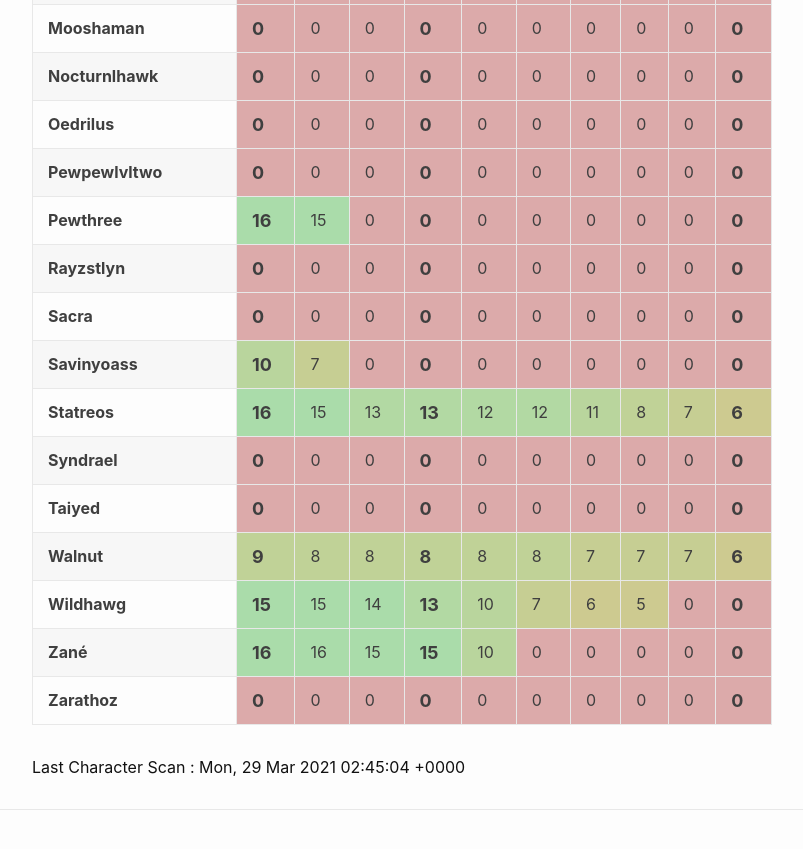
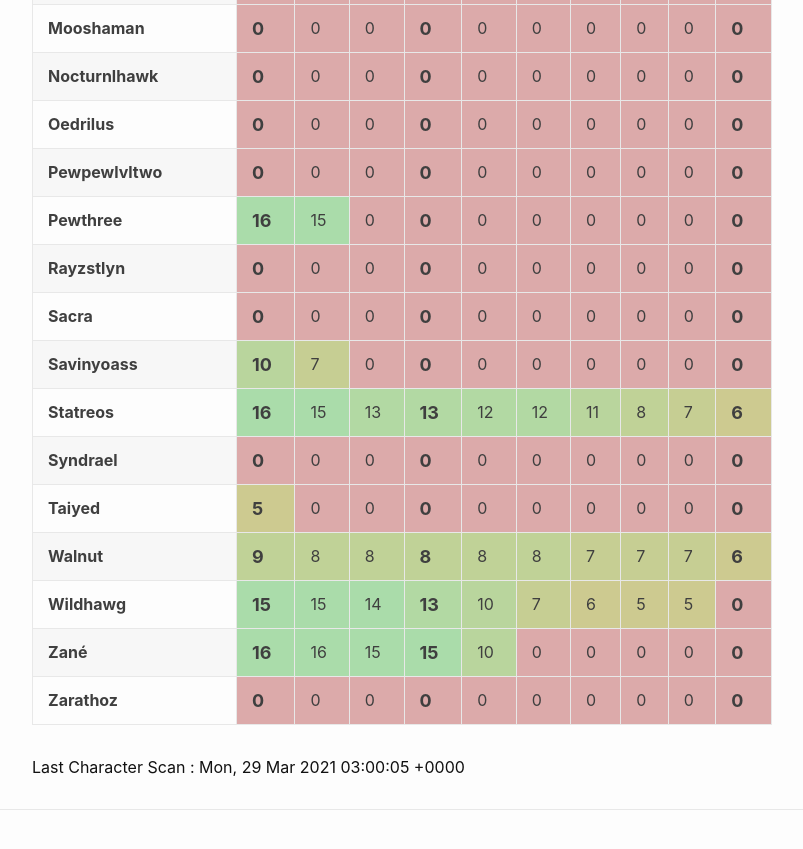
Before and after one commit to eldertribunal/keystonetracker, a Jekyll site: the page built from weekly.md, in a window 1280 px wide and 900 px high, scrolled down 1390 px. Shown: the top 849 px of the window, without its empty margins (126-929 px from the left). Built offline with Jekyll 4.4.1, drawn with Linux system fonts in a browser that asks for light colours.

Commit message:
auto scan Mon Mar 29 03:00:52 UTC 2021

```diff
--- a/_data/scanned.json
+++ b/_data/scanned.json
@@ -1,3 +1,3 @@
 {
-  "timestamp": 1616985904
+  "timestamp": 1616986805
 }
--- a/_data/weekly.json
+++ b/_data/weekly.json
@@ -212,7 +212,7 @@
   {
     "name": "Taiyed",
     "dungeons": [
-      0,
+      5,
       0,
       0,
       0,
@@ -235,7 +235,7 @@
       7,
       6,
       5,
-      0,
+      5,
       0
     ]
   },
```
